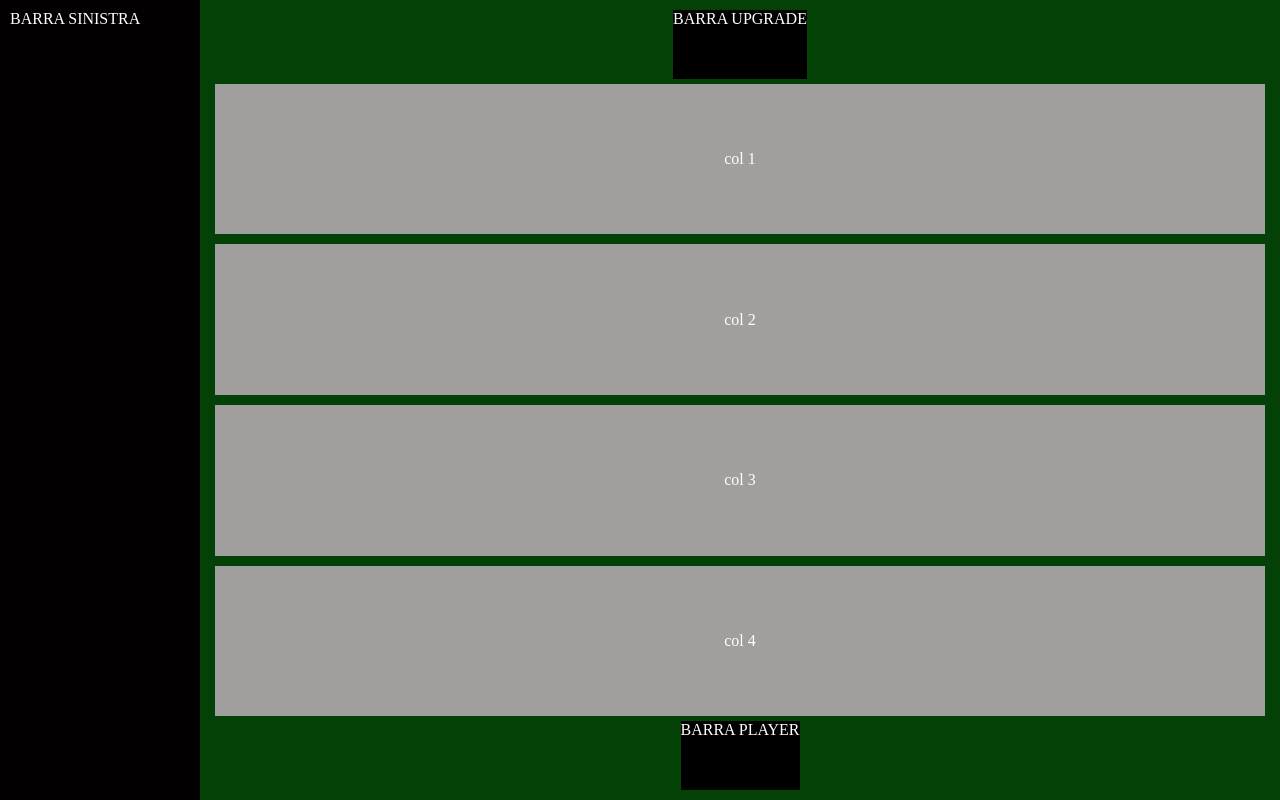
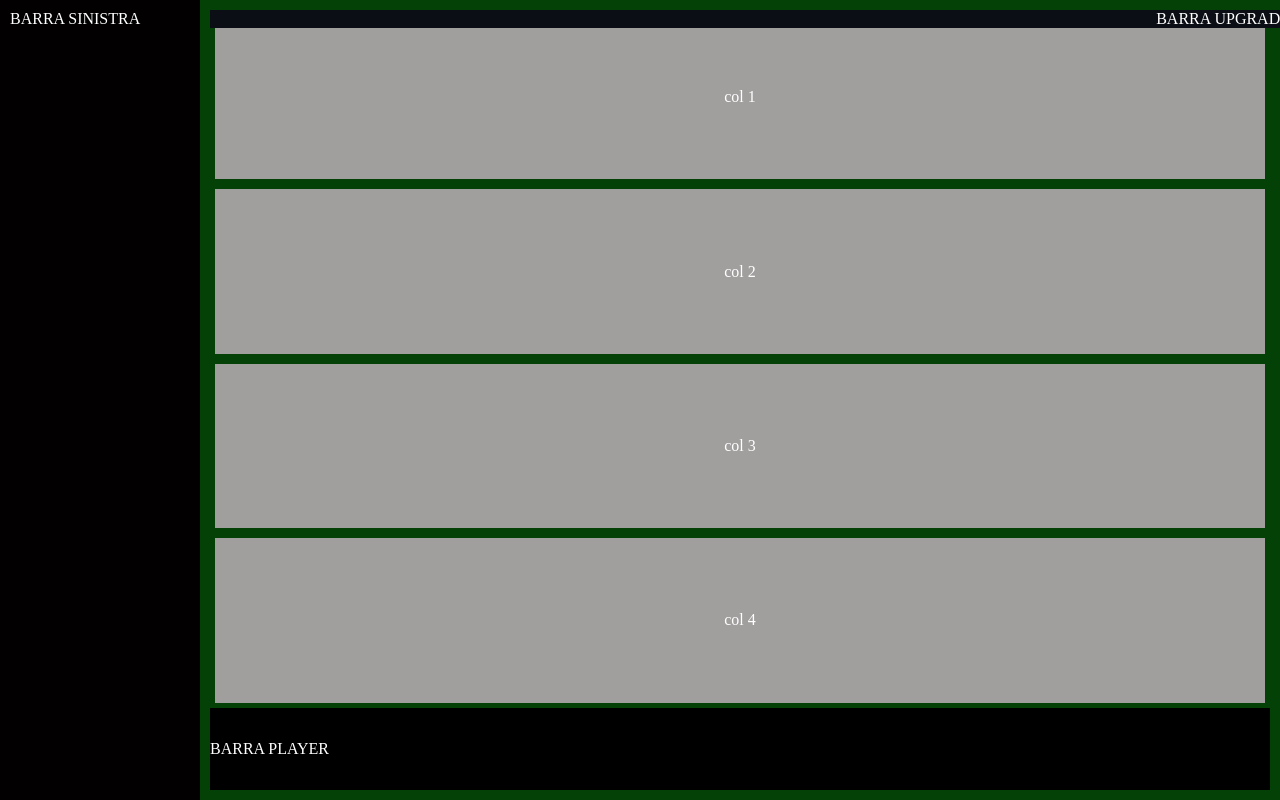
Before and after one commit to SimoneMenichetti/html-css-spotifyweb, a plain HTML site: page index.html in a window 1280 px wide. Drawn offline with Linux system fonts and the light colour scheme.

Commit message:
dato position fixed a col upgrade e display flex ed una widht per il player

```diff
--- a/style.css
+++ b/style.css
@@ -65,3 +65,24 @@ i{
   text-align: center;
   background-color: #a19e9e;
 }
+
+.left, {
+  height: calc(100vh - 200px);
+}
+
+
+.col-upgrade{
+  position: fixed;
+  z-index: 1;
+  width: calc(100% - 200px);
+  background-color: #0B0E14;
+  text-align: right;
+  }
+
+
+  .col-player{
+  display: flex;
+  justify-content: space-between;
+  align-items: center;
+  width: 100%;
+}
```
